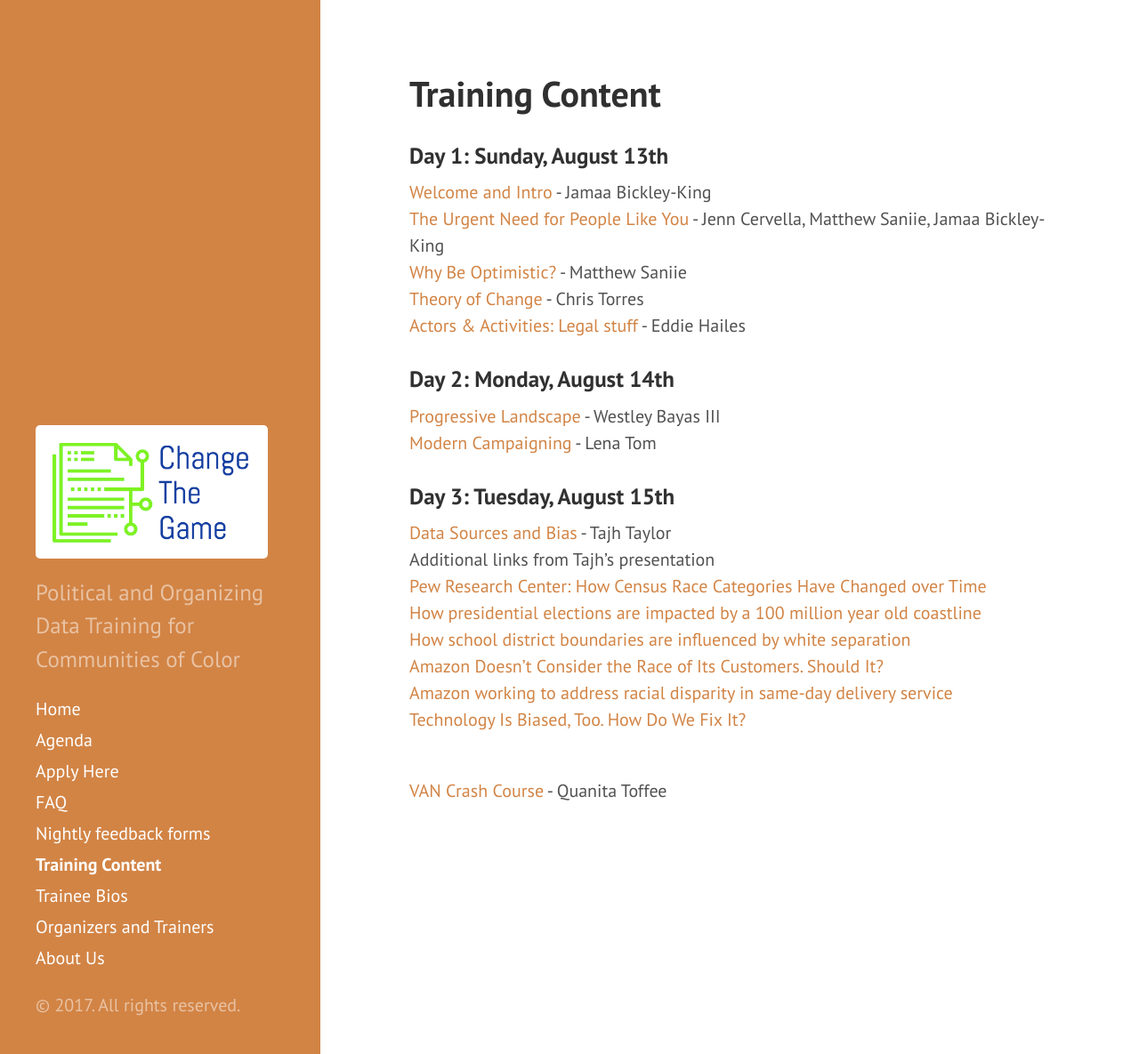
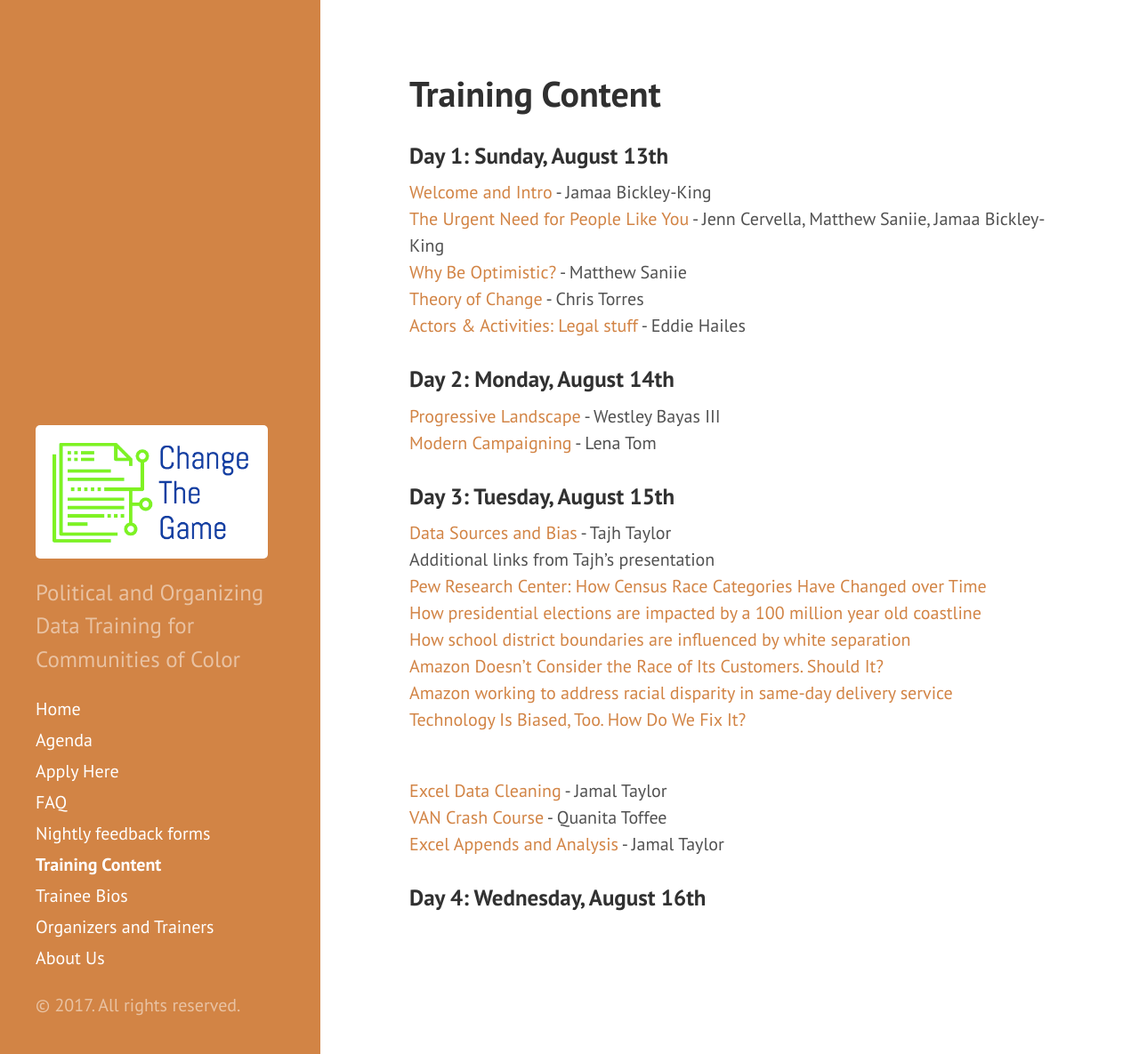
Before and after one commit to anniejw6/changethegame_site, a Jekyll site: the page built from slides.md, in a window 1280 px wide and 1185 px high. Shown: the whole window at 89% size. Built offline with Jekyll 4.4.1, drawn with Linux system fonts in a browser that asks for light colours.

Commit message:
Update slides.md

```diff
--- a/slides.md
+++ b/slides.md
@@ -27,6 +27,8 @@ title: Training Content
 <br>[Amazon working to address racial disparity in same-day delivery service](https://www.theverge.com/2016/5/8/11634830/amazon-same-day-delivery-racial-bias-pledge)
 <br>[Technology Is Biased, Too. How Do We Fix It?](https://fivethirtyeight.com/features/technology-is-biased-too-how-do-we-fix-it/)
 
+<br>[Excel Data Cleaning](https://www.dropbox.com/s/vl9ml42x0gn2vxq/Excel%20Data%20Cleaning-Jamal%20Taylor.pdf?dl=0) - Jamal Taylor
 <br>[VAN Crash Course](https://www.dropbox.com/s/x2cya7mw1t5uklo/VAN%20101-Quanita%20Toffee.pdf?dl=0) - Quanita Toffee
+<br>[Excel Appends and Analysis](https://www.dropbox.com/s/2tsbctsnzkqxxgn/Excel%20Appends%20and%20Analysis-Jamal%20Taylor.pdf?dl=0) - Jamal Taylor
 
-<br>
+### Day 4: Wednesday, August 16th
```
